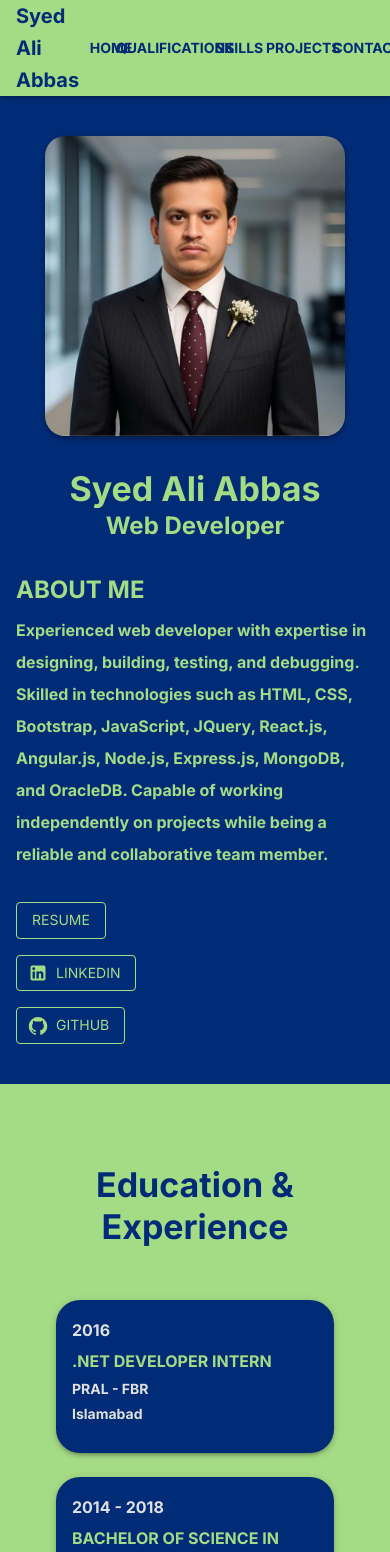
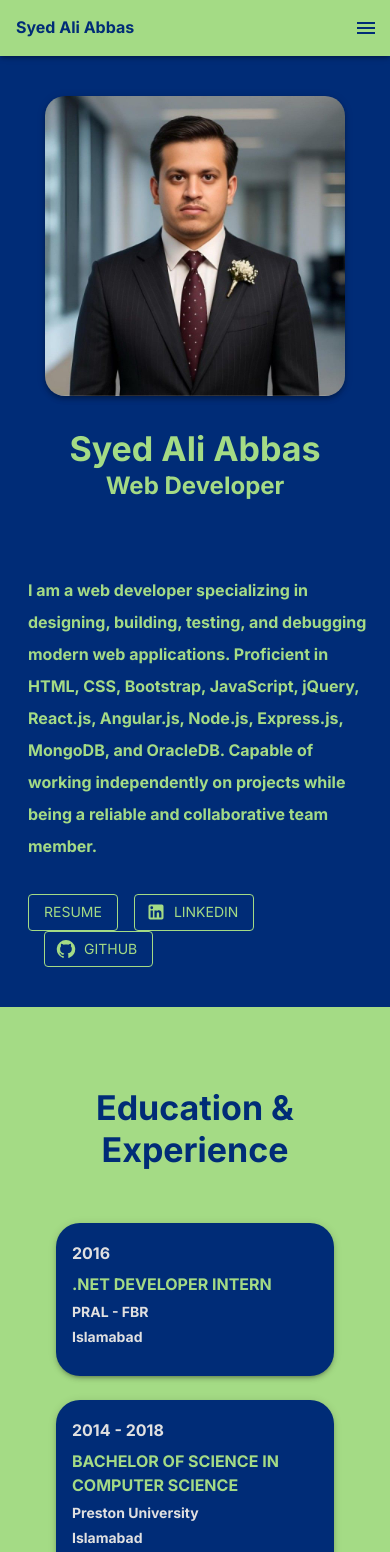
Before and after one commit to aliabbas512/sa-portfolio, a React app: page /#home in a window 390 px wide. Shown: the top 1552 px of the page. Built offline with nearby package versions, Linux system fonts and the light colour scheme.

Commit message:
mobileResponsive + minorChanges

```diff
--- a/src/components/Header.tsx
+++ b/src/components/Header.tsx
@@ -1,10 +1,23 @@
-import React from "react";
-import { AppBar, Toolbar, Typography, Button } from "@mui/material";
+import React, { useState } from "react";
+import {
+  AppBar,
+  Toolbar,
+  Typography,
+  Button,
+  IconButton,
+  Drawer,
+  List,
+  ListItem,
+  ListItemButton,
+  ListItemText,
+  useMediaQuery,
+} from "@mui/material";
+import MenuIcon from "@mui/icons-material/Menu";
 import { motion, Variants } from "framer-motion";
+import { useTheme } from "@mui/material/styles";
 
 const MotionToolbar = motion(Toolbar);
 const MotionTypography = motion(Typography);
-// const MotionImg = motion.img;
 const MotionButton = motion(Button);
 
 const navItems = [
@@ -33,7 +46,12 @@ const navItemVariants = {
   }),
 };
 
-const Header = () => (
+const Header = () => {
+  const theme = useTheme();
+  const isMobile = useMediaQuery(theme.breakpoints.down("md"));
+  const [drawerOpen, setDrawerOpen] = useState(false);
+
+  return (
     <AppBar
       position="sticky"
       sx={{
@@ -43,29 +61,61 @@ const Header = () => (
         zIndex: 1100,
       }}
     >
-    <MotionToolbar
-      initial="hidden"
-      animate="visible"
-      variants={variants}
-    >
-      {/* <MotionImg
-        src="/images/logo.png"
-        alt="Logo"
-        style={{ height: 40, marginRight: 10 }}
-        initial={{ opacity: 0, scale: 0.8 }}
-        animate={{ opacity: 1, scale: 1 }}
-        transition={{ duration: 0.6 }}
-      /> */}
+      <MotionToolbar initial="hidden" animate="visible" variants={variants}>
         <MotionTypography
           variant="h6"
-        sx={{ flexGrow: 1, fontWeight: "bold" }}
+          sx={{
+            flexGrow: 1,
+            fontWeight: "bold",
+            fontSize: isMobile ? "1rem" : "1.25rem",
+          }}
           initial={{ opacity: 0, x: -20 }}
           animate={{ opacity: 1, x: 0 }}
           transition={{ duration: 0.6, delay: 0.2 }}
         >
           Syed Ali Abbas
         </MotionTypography>
-      {navItems.map((item, index) => (
+
+        {isMobile ? (
+          <>
+            <IconButton
+              edge="end"
+              color="inherit"
+              onClick={() => setDrawerOpen(true)}
+            >
+              <MenuIcon />
+            </IconButton>
+            <Drawer
+              anchor="right"
+              open={drawerOpen}
+              onClose={() => setDrawerOpen(false)}
+              PaperProps={{
+                sx: {
+                  backgroundColor: "#A4DB85",
+                  color: "#002C77",
+                },
+              }}
+            >
+              <List sx={{ width: 200 }}>
+                {navItems.map((item) => (
+                  <ListItem key={item.label} disablePadding>
+                    <ListItemButton
+                      component="a"
+                      href={item.href}
+                      onClick={() => setDrawerOpen(false)}
+                    >
+                      <ListItemText
+                        primary={item.label}
+                        sx={{ fontWeight: "bold" }}
+                      />
+                    </ListItemButton>
+                  </ListItem>
+                ))}
+              </List>
+            </Drawer>
+          </>
+        ) : (
+          navItems.map((item, index) => (
             <MotionButton
               key={item.label}
               href={item.href}
@@ -77,9 +127,11 @@ const Header = () => (
             >
               {item.label}
             </MotionButton>
-      ))}
+          ))
+        )}
       </MotionToolbar>
     </AppBar>
   );
+};
 
 export default Header;
--- a/src/pages/Contact.tsx
+++ b/src/pages/Contact.tsx
@@ -37,10 +37,10 @@ const Contact = () => {
       id="contact"
       sx={{
         backgroundColor: "#f5f5f5",
-        minHeight: "120vh",
+        minHeight: { xs: "auto", md: "120vh" },
         display: "flex",
         flexDirection: "column",
-        justifyContent: "space-between",
+        justifyContent: { xs: "flex-start", md: "space-between" },
         py: 8,
         px: { xs: 2, sm: 5, md: 10 },
       }}
@@ -168,6 +168,8 @@ const Contact = () => {
             backgroundColor: "#002C77",
             color: "#A4DB85",
             borderTop: "1px solid #A4DB85",
+            width: "100vw",
+            ml: "calc(-50vw + 50%)",
           }}
         >
           <Typography variant="body2">
--- a/src/pages/Home.tsx
+++ b/src/pages/Home.tsx
@@ -59,27 +59,27 @@ const Home: React.FC = () => {
           </motion.div>
         </Grid>
         {/* About Me Section */}
-        <Grid item xs={12} md={7}>
+        <Grid item xs={12} md={7} alignItems="center" justifyContent="center" sx={{ ml: { xs: 1.5, md: 0 },  mt: { xs: 5, md: 0 } }}>
           <motion.div
             initial={{ opacity: 0, x: 40 }}
             animate={{ opacity: 1, x: 0 }}
             transition={{ delay: 0.3, duration: 0.8 }}
           >
-            <Typography variant="h5" fontWeight="bold" gutterBottom>
+            <Typography variant="h5" fontWeight="bold" gutterBottom sx={{ display: { xs: 'none', md: 'block' }, }}>
               ABOUT ME
             </Typography>
             <Typography variant="body1" fontWeight="bold" sx={{ lineHeight: 2 }}>
-              Experienced web developer with expertise in designing, building,
-              testing, and debugging. Skilled in technologies such as HTML, CSS,
-              Bootstrap, JavaScript, JQuery, React.js, Angular.js, Node.js,
-              Express.js, MongoDB, and OracleDB. Capable of working independently
+              I am a web developer specializing in designing, building, testing, and debugging
+              modern web applications. Proficient in HTML, CSS, Bootstrap, JavaScript, jQuery, React.js,
+              Angular.js, Node.js, Express.js, MongoDB, and OracleDB. Capable of working independently
               on projects while being a reliable and collaborative team member.
             </Typography>
             <Stack
-              direction={{ xs: "column", sm: "row" }}
+              direction="row"
               spacing={2}
               mt={4}
-              alignItems="start"
+              alignItems="center"
+              flexWrap="wrap"
             >
               <Button
                 variant="outlined"
```
Lines whose indentation alone changed are shown as unchanged.
